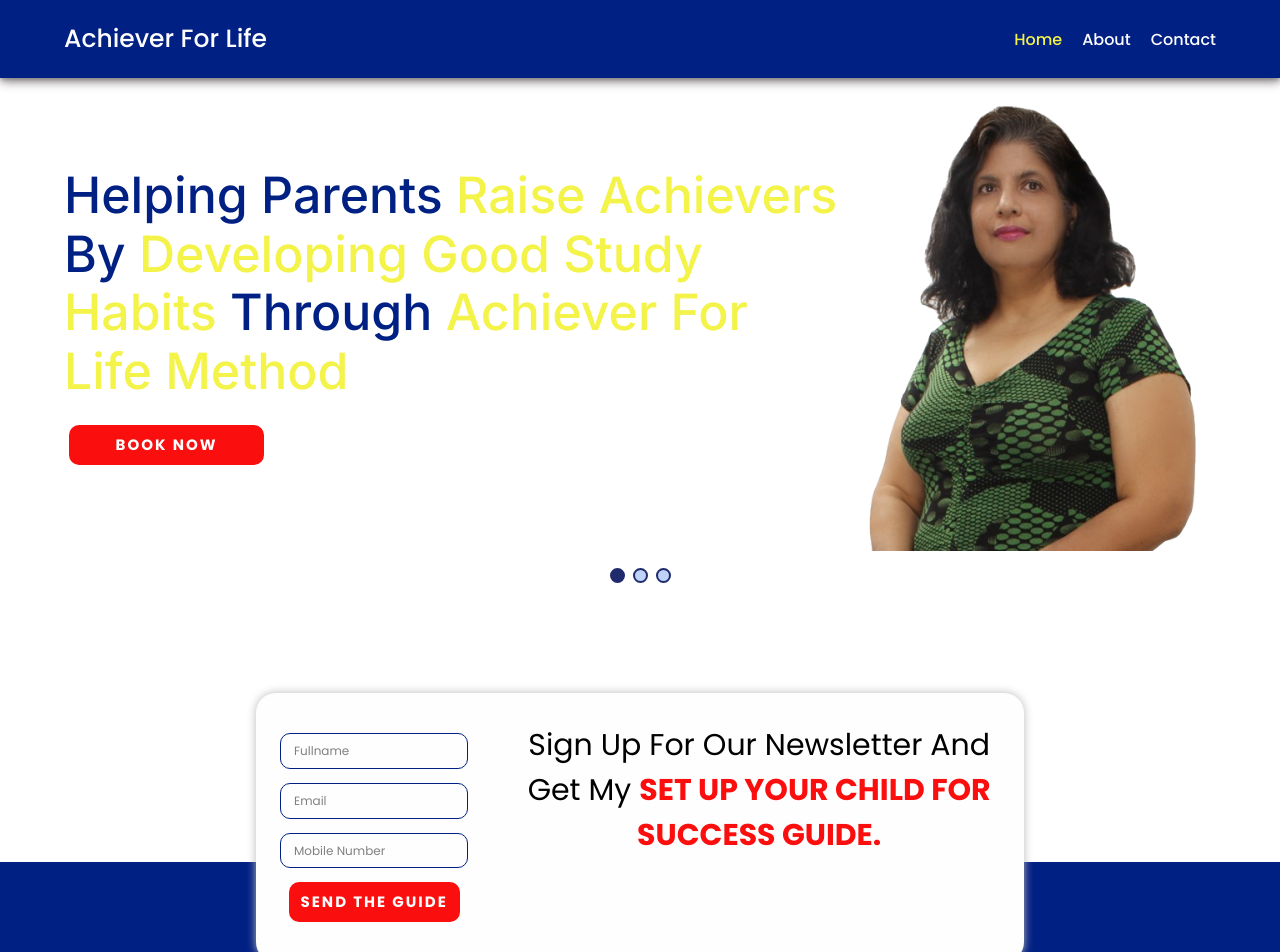
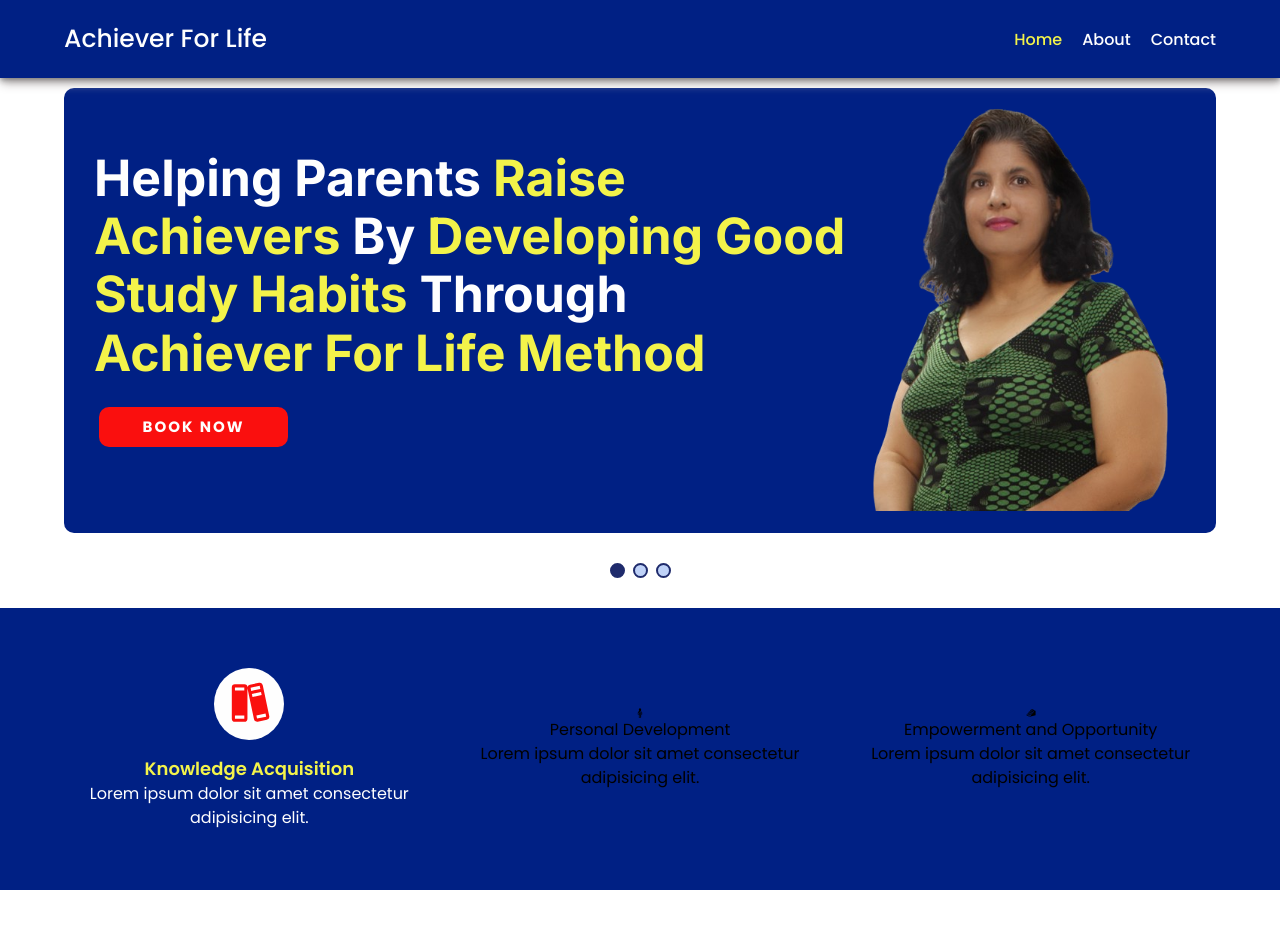
Before and after one commit to IanPrinceD/School, a React (Vite) app: page / in a window 1280 px wide. Shown: the top 952 px of the page. Built offline with nearby package versions, Linux system fonts and the light colour scheme.

Commit message:
started fixed the core value section

```diff
--- a/src/Screens/HomeScreen/index.jsx
+++ b/src/Screens/HomeScreen/index.jsx
@@ -1,11 +1,13 @@
-import { Container } from '@mui/material';
+import { Box } from '@mui/material';
+import CoreValue from '../../components/CoreValue';
 import Hero from '../../components/Hero';
 
 const HomeScreen = () => {
   return (
-    <Container>
+    <Box>
       <Hero />
-    </Container>
+      <CoreValue />
+    </Box>
   );
 };
 export default HomeScreen;
--- a/src/ThemeProvider.jsx
+++ b/src/ThemeProvider.jsx
@@ -12,7 +12,7 @@ const theme = createTheme({
     h1: {
       fontFamily: '"Inter", san-serif',
       fontSize: 'clamp(3rem, 4vw, 5rem)',
-      fontWeight: '500',
+      fontWeight: '700',
       color: '#FEFEFE',
     },
     h2: {
--- /dev/null
+++ b/src/components/CoreValue/FirstCore/index.jsx
@@ -0,0 +1,27 @@
+import { Box, Stack } from '@mui/material';
+import { PiBooksFill } from 'react-icons/pi';
+import Description from '../../../shared/Description';
+import Header from '../../../shared/Header';
+
+const FirstCore = () => {
+  return (
+    <Stack
+      direction="column"
+      sx={{ justifyContent: 'center', alignItems: 'center', flexGrow: 1 }}
+    >
+      <Box
+        sx={{
+          backgroundColor: '#FEFEFE',
+          padding: '1rem',
+          borderRadius: '50%',
+          marginBottom: '1.5rem',
+        }}
+      >
+        <PiBooksFill style={{ fontSize: '5rem', color: '#FA0F0E' }} />
+      </Box>
+      <Header text="Knowledge Acquisition" />
+      <Description text="Lorem ipsum dolor sit amet consectetur adipisicing elit." />
+    </Stack>
+  );
+};
+export default FirstCore;
--- /dev/null
+++ b/src/components/CoreValue/SecondCore/index.jsx
@@ -0,0 +1,18 @@
+import { Stack, Typography } from "@mui/material";
+import { GiRomanToga } from 'react-icons/gi';
+
+const SecondCore = () => {
+  return (
+    <Stack
+      direction="column"
+      sx={{ justifyContent: 'center', alignItems: 'center', flexGrow: 1 }}
+    >
+      <GiRomanToga />
+      <Typography>Personal Development</Typography>
+      <Typography>
+        Lorem ipsum dolor sit amet consectetur adipisicing elit.
+      </Typography>
+    </Stack>
+  );
+}
+export default SecondCore
--- /dev/null
+++ b/src/components/CoreValue/ThirdCore/index.jsx
@@ -0,0 +1,18 @@
+import { Stack, Typography } from "@mui/material";
+import { Gi3DStairs } from 'react-icons/gi';
+
+const ThirdCore = () => {
+  return (
+    <Stack
+      direction="column"
+      sx={{ justifyContent: 'center', alignItems: 'center', flexGrow: 1 }}
+    >
+      <Gi3DStairs />
+      <Typography>Empowerment and Opportunity</Typography>
+      <Typography>
+        Lorem ipsum dolor sit amet consectetur adipisicing elit.
+      </Typography>
+    </Stack>
+  );
+}
+export default ThirdCore
--- /dev/null
+++ b/src/components/CoreValue/index.jsx
@@ -0,0 +1,27 @@
+import { Box, Container, Stack } from '@mui/material';
+import FirstCore from './FirstCore';
+import SecondCore from './SecondCore';
+import ThirdCore from './ThirdCore';
+
+const CoreValue = () => {
+  return (
+    <Box sx={{ backgroundColor: '#002084', marginBlock: '2rem' }}>
+      <Container sx={{paddingBlock: '6rem'}}>
+        <Stack
+          direction="row"
+          sx={{
+            justifyContent: 'space-between',
+            alignItems: 'center',
+            textAlign: 'center',
+            columnGap: '2rem',
+          }}
+        >
+          <FirstCore />
+          <SecondCore />
+          <ThirdCore />
+        </Stack>
+      </Container>
+    </Box>
+  );
+};
+export default CoreValue;
--- a/src/components/Hero/index.jsx
+++ b/src/components/Hero/index.jsx
@@ -1,4 +1,4 @@
-import { Box, Typography } from '@mui/material';
+import { Box, Container, Typography } from '@mui/material';
 import { Autoplay, Pagination } from 'swiper/modules';
 import { Swiper, SwiperSlide } from 'swiper/react';
 import { HeroImg } from '../../assets/img';
@@ -8,7 +8,7 @@ import 'swiper/css/pagination';
 
 const Hero = () => {
   return (
-    <div>
+      <Container>
         <Swiper
           spaceBetween={1}
           loop={true}
@@ -22,9 +22,50 @@ const Hero = () => {
           modules={[Pagination, Autoplay]}
           className="mySwiper"
         >
+          <SwiperSlide
+            style={{ backgroundColor: '#002084', borderRadius: '1rem', marginBlock: '.5rem' }}
+          >
+            <Box
+              sx={{
+                display: 'flex',
+                flexDirection: 'row',
+                marginBottom: '2rem',
+                paddingInline: '3rem',
+              }}
+            >
+              <Box sx={{ flexGrow: 1, marginBlock: 'auto' }}>
+                <Typography
+                  variant="h1"
+                  sx={{
+                    color: '#FEFEFE',
+                    marginBottom: '2rem',
+                    textAlign: 'left',
+                  }}
+                >
+                  Helping Parents{' '}
+                  <span style={{ color: '#F3F34A' }}>Raise Achievers</span> By{' '}
+                  <span style={{ color: '#F3F34A' }}>
+                    Developing Good Study Habits
+                  </span>{' '}
+                  Through{' '}
+                  <span style={{ color: '#F3F34A' }}>
+                    Achiever For Life Method
+                  </span>
+                </Typography>
+                <Button text="book now" height="4rem" width="25%" />
+              </Box>
+              <Box sx={{ flexGrow: 1, width: '100%' }}>
+                <Box component="img" src={HeroImg} width="100%" />
+              </Box>
+            </Box>
+          </SwiperSlide>
           <SwiperSlide>
             <Box
-            sx={{ display: 'flex', flexDirection: 'row', marginBottom: '2rem' }}
+              sx={{
+                display: 'flex',
+                flexDirection: 'row',
+                marginBottom: '2rem',
+              }}
             >
               <Box sx={{ flexGrow: 1, marginBlock: 'auto' }}>
                 <Typography
@@ -50,33 +91,11 @@ const Hero = () => {
           </SwiperSlide>
           <SwiperSlide>
             <Box
-            sx={{ display: 'flex', flexDirection: 'row', marginBottom: '2rem' }}
-          >
-            <Box sx={{ flexGrow: 1, marginBlock: 'auto' }}>
-              <Typography
-                variant="h1"
-                sx={{ color: '#002084', marginBottom: '2rem' }}
-              >
-                Helping Parents{' '}
-                <span style={{ color: '#F3F34A' }}>Raise Achievers</span> By{' '}
-                <span style={{ color: '#F3F34A' }}>
-                  Developing Good Study Habits
-                </span>{' '}
-                Through{' '}
-                <span style={{ color: '#F3F34A' }}>
-                  Achiever For Life Method
-                </span>
-              </Typography>
-              <Button text="book now" height="4rem" width="25%" />
-            </Box>
-            <Box sx={{ flexGrow: 1, width: '100%' }}>
-              <Box component="img" src={HeroImg} width="100%" />
-            </Box>
-          </Box>
-        </SwiperSlide>
-        <SwiperSlide>
-          <Box
-            sx={{ display: 'flex', flexDirection: 'row', marginBottom: '2rem' }}
+              sx={{
+                display: 'flex',
+                flexDirection: 'row',
+                marginBottom: '2rem',
+              }}
             >
               <Box sx={{ flexGrow: 1, marginBlock: 'auto' }}>
                 <Typography
@@ -101,7 +120,7 @@ const Hero = () => {
             </Box>
           </SwiperSlide>
         </Swiper>
-    </div>
+      </Container>
   );
 };
 export default Hero;
--- /dev/null
+++ b/src/shared/Description/Description.element.js
@@ -0,0 +1,6 @@
+import styled from "@emotion/styled";
+import { Typography } from "@mui/material";
+
+export const TextDescription = styled(Typography)(({color = '#FEFEFE'}) =>({
+ color: color,
+}))
--- /dev/null
+++ b/src/shared/Description/index.jsx
@@ -0,0 +1,14 @@
+import { TextDescription } from "./Description.element"
+import PropTypes from 'prop-types';
+
+const Description = ({text, color}) => {
+  return (
+    <TextDescription color={color}>{text}</TextDescription>
+  )
+}
+
+Description.propTypes = {
+  text: PropTypes.string,
+  color: PropTypes.string,
+};
+export default Description
--- /dev/null
+++ b/src/shared/Header/Header.element.js
@@ -0,0 +1,8 @@
+import styled from "@emotion/styled";
+import { Typography } from "@mui/material";
+
+export const TextHeader = styled(Typography)(({ theme }) => ({
+  fontSize: '1.8rem',
+  fontWeight: '600',
+  color: theme.palette.accent.main
+}))
--- /dev/null
+++ b/src/shared/Header/index.jsx
@@ -0,0 +1,11 @@
+import PropTypes from 'prop-types';
+import { TextHeader } from './Header.element';
+
+const Header = ({ text }) => {
+  return <TextHeader>{text}</TextHeader>;
+};
+
+Header.propTypes = {
+  text: PropTypes.string,
+};
+export default Header;
```
Also changed, not shown: src/shared/IconBorder/index.jsx (added, +17 -0 lines). Lines whose indentation alone changed are shown as unchanged.
